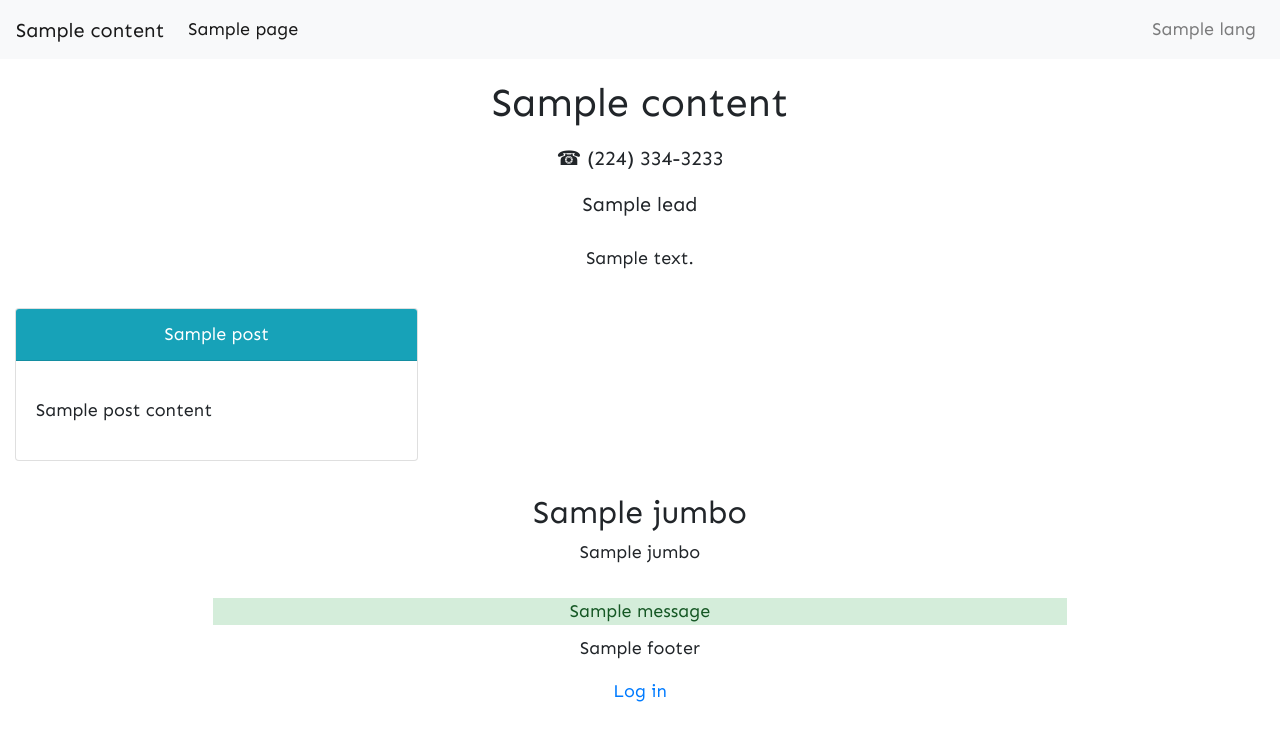
After one commit to tveness/covidmap, a Flask app: template templates/index2.html in a window 1280 px wide. The commit adds this page. Shown: the top 741 px of the page. Run offline with Flask 2, Linux system fonts and the light colour scheme; the template is opened without the code that fills it: most values are stand-ins (such as "Sample title", 1, 10 or a date in 2020); one stand-in notice (Sample message) is shown; parts of the project's set-up code (start-up, migrations or seed data) failed here and were passed over; some libraries are stand-ins or nearby versions.

Commit message:
Changed template

```diff
--- a/templates/add-group.html
+++ b/templates/add-group.html
@@ -61,7 +61,7 @@ display: block;
         	}).addTo(mymap);
 {% for i in data %}
 var marker{{i['id']}} = L.marker([{{i['lat']}}, {{i['lng']}}]).addTo(mymap);
-marker{{i['id']}}.bindPopup("<b>{{i['name']}}</b>{{i['description']|markdown}}");
+marker{{i['id']}}.bindPopup('<b>{{i["name"]}}</b>{{i["description"]|markdown}}');
 {% endfor %}
 function onMapClick(e) {
   document.getElementById('lat').value=e.latlng.lat;
--- /dev/null
+++ b/templates/index2.html
@@ -0,0 +1,124 @@
+<!DOCTYPE html>
+
+<html lang="{{ content.lang }}" {% if content.rtl==1 %}dir="rtl"{% endif %}>
+<head>
+  		<meta charset="utf-8">
+		<meta name="viewport" content="width=device-width, initial-scale=1">
+<title> {{ content.site_name }} </title>
+<link rel="apple-touch-icon" sizes="180x180" href="/apple-touch-icon.png">
+<link rel="icon" type="image/png" sizes="32x32" href="/favicon-32x32.png">
+<link rel="icon" type="image/png" sizes="16x16" href="/favicon-16x16.png">
+<link rel="manifest" href="/site.webmanifest">
+
+<!-- Latest compiled and minified CSS -->
+{% if content.rtl==1 %}
+<link rel="stylesheet" href="https://cdn.rtlcss.com/bootstrap/v4.2.1/css/bootstrap.min.css" integrity="sha384-vus3nQHTD+5mpDiZ4rkEPlnkcyTP+49BhJ4wJeJunw06ZAp+wzzeBPUXr42fi8If" crossorigin="anonymous">
+{% else %}
+<link rel="stylesheet" href="https://stackpath.bootstrapcdn.com/bootstrap/4.4.1/css/bootstrap.min.css" integrity="sha384-Vkoo8x4CGsO3+Hhxv8T/Q5PaXtkKtu6ug5TOeNV6gBiFeWPGFN9MuhOf23Q9Ifjh" crossorigin="anonymous">
+{% endif %}
+
+<link href="https://fonts.googleapis.com/css2?family=Sen&display=swap" rel="stylesheet">
+      <style>
+      .table th {
+        text-align: center;
+      }
+body{
+@import url('https://fonts.googleapis.com/css?family=Sen&display=swap');
+	font-family: "Sen", Roboto, Helvtica, Arial !important;
+	font-family-sans-serif: "Sen", Roboto, Helvtica, Arial !important;
+	font-size: 18px;
+}
+      </style>
+
+
+      </head>
+<body class="home">
+  <nav class="navbar navbar-light navbar-expand-md bg-light">
+	    <a class="navbar-brand" href="/{{ content.lang }}">{{content.site_name}}</a>
+        <ul class="nav navbar-nav">
+          {% for p in content.pages %}
+            <li class="nav-item {% if p[0] == content.page %}active{% endif %}"><a class="nav-link" href="/{{content.lang}}/{{ p[0] }}">{{ p[1] }}</a></li>
+          {% endfor %}
+        </ul>
+	<ul class="nav navbar-nav ml-auto">
+    {% for l in content.langs %}
+		<li class="nav-item"><a class="nav-link" href="/{{ l[0] }}/{{ content.page }}" {% if l[0] == content.lang %} class="active"{% endif %}>{{ l[1] }}</a></li>
+    {% endfor %}
+	</ul>
+    </div>
+  </nav>
+
+<div class="jumbotron jumbotron-fluid text-center bg-white" style="margin-bottom:0px; padding-bottom:10px; padding-top:20px;">
+<h1>{{content.display_site_name|markdown}}</h1>
+<p class="lead"> ☎ (224) 334-3233 </p>
+{% if content.lead %}<p class="lead">{{ content.lead }}</p> {% endif %}
+</div>
+
+
+{% if content.page_content %}
+<div class="fluid-container text-center col-lg-12" id="page-content" style="padding-bottom:20px;">
+  {{ content.page_content|markdown }}
+</div>
+{% endif %}
+
+{% block content %}
+{% if content.posts %}
+
+<div class="card-columns col-lg-12 ">
+{% for title,post_content in content.posts.items() %}
+   <div class="card">
+	   <div class="card-header bg-info text-white text-center"> {{ title }} </div>
+     <div class="card-body">
+     <p class="card-text">
+      {{ post_content[1]|markdown }}
+     </p>
+    </div>
+  </div>
+    {% endfor %}
+  </div>
+
+{% endif %}
+
+{% if content.jumbo %}
+<div class="jumbotron jumbotron-fluid text-center bg-white" style="text-align:center; padding-top: 20px; padding-bottom:0px;">
+  <h2> {{content.jumbo[4]}}</h2>
+  {{content.jumbo[3]|markdown}}
+</div>
+
+{% endif %}
+
+
+        {% endblock %}
+
+      {% with messages = get_flashed_messages(with_categories=true) %}
+      {% for category, message in messages %}
+<div class="container col-lg-8 mx-auto text-center alert-{{ category }}" > {{ message }} <br/></div>
+      {% endfor %}
+      {% endwith %}
+
+{% block footer %}
+
+{% if content.footer %}
+<!-- Footer -->
+<div class="container col-lg-8 col-sm-12 offset-lg-2 text-center" style="padding-top:10px;">
+{{ content.footer |markdown }}
+</div>
+{% endif %}
+{% endblock %}
+
+<!-- Edit pencil -->
+{% if current_user.is_authenticated %}
+<div class="text-right col-lg-12" >
+  <a href="/edit/{{content.lang}}/{{content.page}}">✎</a>
+  &nbsp;
+</div>
+{% endif %}
+
+<!-- Login -->
+<div class="col-lg-10 mx-auto text-center">
+{% if current_user.is_authenticated %}Logged in as {{current_user.get_id()}} <a href="/mod-panel">Moderator panel</a><br/><a href="/logout?next={{request.url}}">Log out</a<{% else %}<a href="/login?next={{request.url}}">Log in</a>{%endif%}
+</div>
+
+
+</body>
+</html>
--- a/templates/map.html
+++ b/templates/map.html
@@ -66,7 +66,7 @@ display: block;
         	}).addTo(mymap);
 {% for i in data %}
 var marker{{i['id']}} = L.marker([{{i['lat']}}, {{i['lng']}}]).addTo(mymap);
-marker{{i['id']}}.bindPopup("<b>{{i['name']}}</b>{{i['description']|markdown}}");
+marker{{i['id']}}.bindPopup('<b>{{i["name"]}}</b>{{i["description"]|markdown}}');
 {% endfor %}
 
         </script>
```
